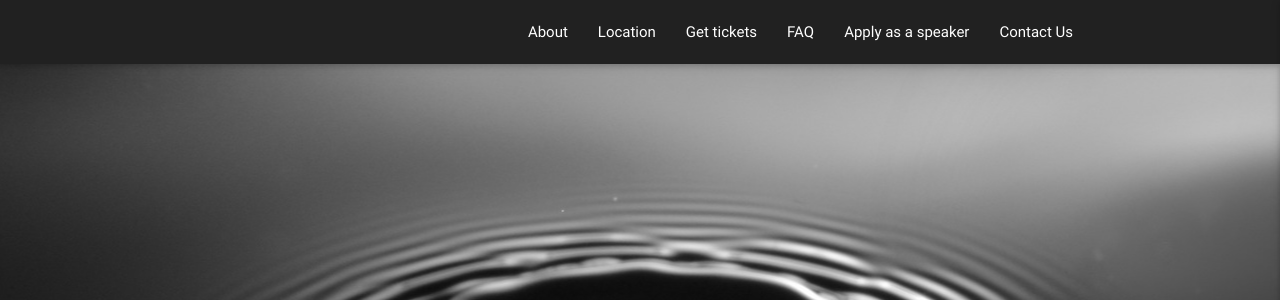
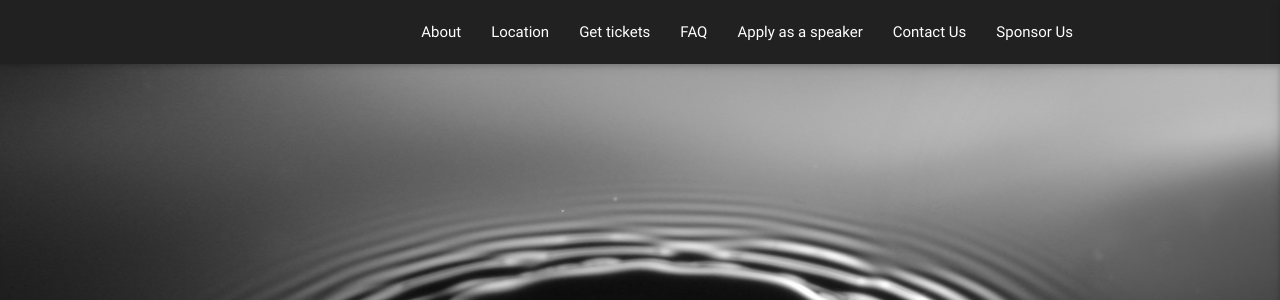
Before and after one commit to ReckoningReckoner/conferenceX, a Flask app: template conferenceX/templates/index.html in a window 1280 px wide. Shown: the top 300 px of the page. Run offline with Flask 2, Linux system fonts and the light colour scheme; the template is opened without the code that fills it, so the values that code supplies are empty; parts of the project's set-up code (start-up, migrations or seed data) failed here and were passed over; some libraries are stand-ins or nearby versions.

Commit message:
add sponsor us buttno

```diff
--- a/conferenceX/templates/index.html
+++ b/conferenceX/templates/index.html
@@ -7,6 +7,7 @@
 <li> <a href="#faq"> FAQ </a> </li>
 <li> <a href="#apply"> Apply as a speaker </a> </li>
 <li> <a href="#contact"> Contact Us </a> </li>
+<li> <a href="https://www.sponseasy.com/p/phaseshift-0"> Sponsor Us </a> </li>
 {% endmacro %}
 
 {% macro parallax_mini(img, title) -%}
```
